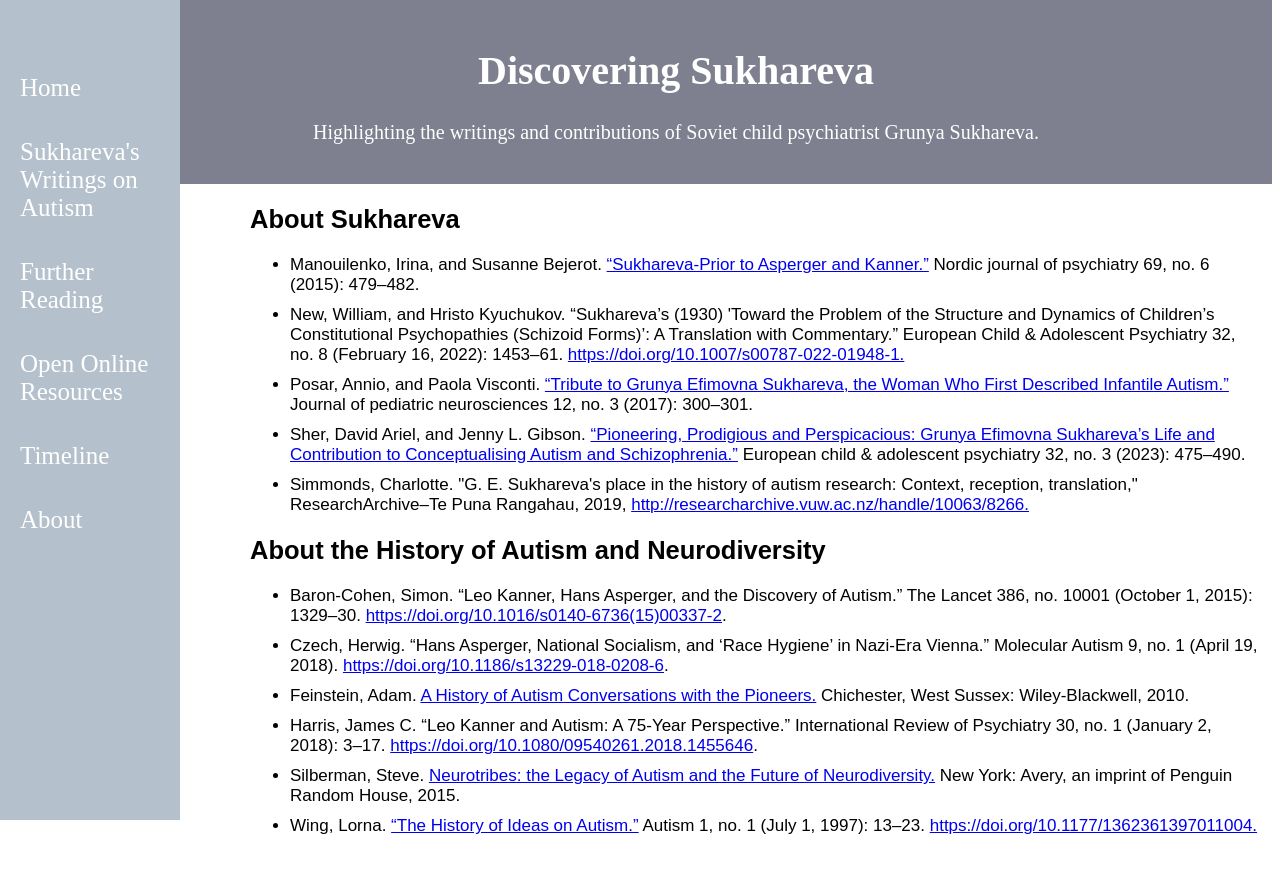
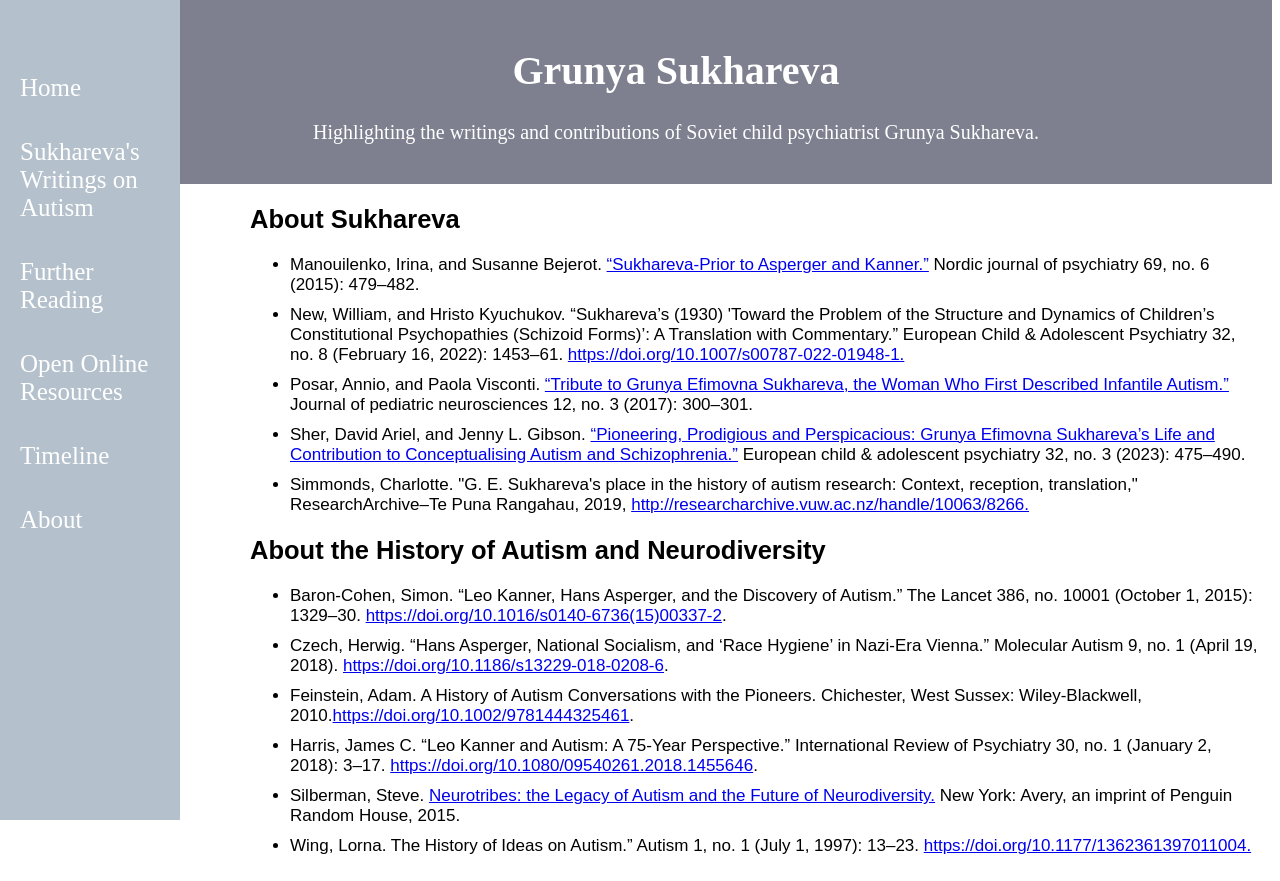
Before and after one commit to ian-nai/sukhareva, a plain HTML site: page further_reading.html in a window 1280 px wide. Drawn offline with nearby package versions, Linux system fonts and the light colour scheme.

Commit message:
Update further_reading.html
Update links

```diff
--- a/further_reading.html
+++ b/further_reading.html
@@ -8,7 +8,7 @@
    </head>
    <body>
       <div class="header">
-         <h1>Discovering Sukhareva</h1>
+         <h1>Grunya Sukhareva</h1>
          <p>Highlighting the writings and contributions of Soviet child psychiatrist Grunya Sukhareva.</p>
       </div>
       <div class="sidenav">
@@ -34,10 +34,10 @@
          <ul>
             <li>Baron‐Cohen, Simon. “Leo Kanner, Hans Asperger, and the Discovery of Autism.” The Lancet 386, no. 10001 (October 1, 2015): 1329–30. <a href="https://doi.org/10.1016/s0140-6736(15)00337-2" target="_blank">https://doi.org/10.1016/s0140-6736(15)00337-2</a>.</li>
             <li>Czech, Herwig. “Hans Asperger, National Socialism, and ‘Race Hygiene’ in Nazi-Era Vienna.” Molecular Autism 9, no. 1 (April 19, 2018). <a href="https://doi.org/10.1186/s13229-018-0208-6" target="_blank">https://doi.org/10.1186/s13229-018-0208-6</a>.</li>
-            <li>Feinstein, Adam. <a href="https://search.lib.utexas.edu/permalink/01UTAU_INST/be14ds/alma991057996797206011" target="_blank">A History of Autism Conversations with the Pioneers.</a> Chichester, West Sussex: Wiley-Blackwell, 2010.</li>
+            <li>Feinstein, Adam. A History of Autism Conversations with the Pioneers.</a> Chichester, West Sussex: Wiley-Blackwell, 2010.<a href="https://doi.org/10.1002/9781444325461" target="_blank">https://doi.org/10.1002/9781444325461</a>.</li>
             <li>Harris, James C. “Leo Kanner and Autism: A 75-Year Perspective.” International Review of Psychiatry 30, no. 1 (January 2, 2018): 3–17. <a href="https://doi.org/10.1080/09540261.2018.1455646" target="_blank">https://doi.org/10.1080/09540261.2018.1455646</a>.</li>
-            <li>Silberman, Steve. <a href="https://search.lib.utexas.edu/permalink/01UTAU_INST/be14ds/alma991041822569706011" target="_blank">Neurotribes: the Legacy of Autism and the Future of Neurodiversity.</a> New York: Avery, an imprint of Penguin Random House, 2015.</li>
-            <li>Wing, Lorna. <a href="https://search.lib.utexas.edu/permalink/01UTAU_INST/apl7st/cdi_proquest_miscellaneous_20078774" target="_blank">“The History of Ideas on Autism.”</a> Autism 1, no. 1 (July 1, 1997): 13–23. <a href="https://doi.org/10.1080/09540261.2018.1455646" target="_blank">https://doi.org/10.1177/1362361397011004.</a></li>
+            <li>Silberman, Steve. <a href="https://www.stevesilberman.com/books/#neurotribes" target="_blank">Neurotribes: the Legacy of Autism and the Future of Neurodiversity.</a> New York: Avery, an imprint of Penguin Random House, 2015.</li>
+            <li>Wing, Lorna. The History of Ideas on Autism.” Autism 1, no. 1 (July 1, 1997): 13–23. <a href="https://doi.org/10.1080/09540261.2018.1455646" target="_blank">https://doi.org/10.1177/1362361397011004.</a></li>
          </ul>
       </div>
    </body>
```
